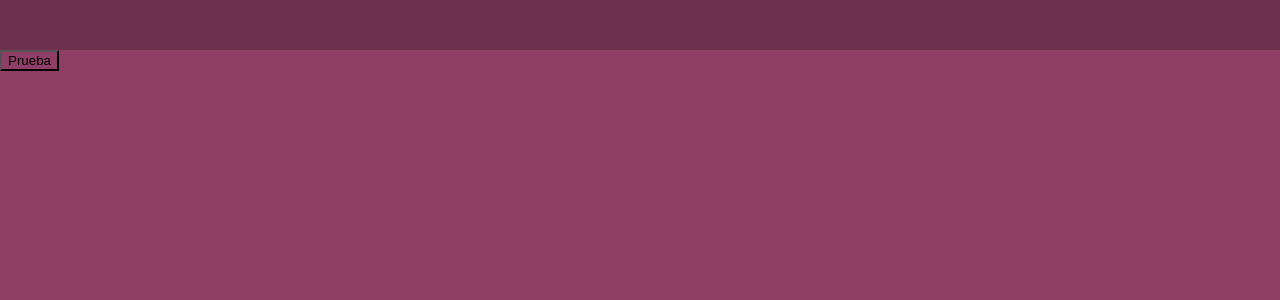
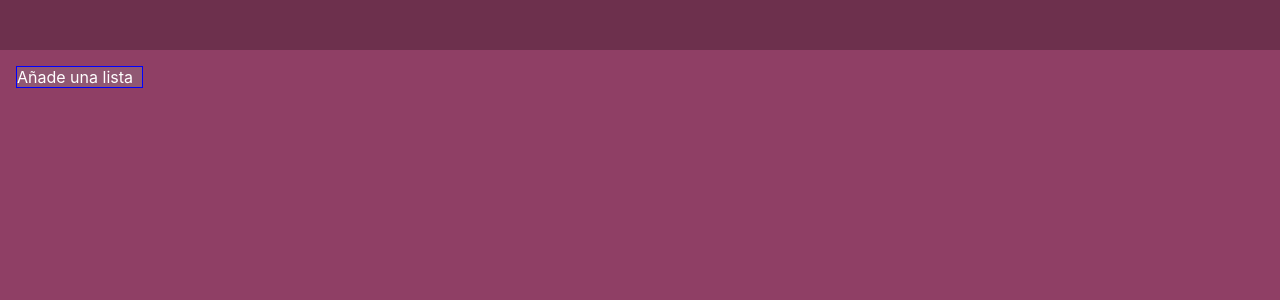
Before and after one commit to AridanyS/Drag-Drop, a React (Vite) app: page / in a window 1280 px wide. Shown: the top 300 px of the page. Built offline with nearby package versions, Linux system fonts and the light colour scheme.

Commit message:
cards component

```diff
--- a/index.html
+++ b/index.html
@@ -1,4 +1,4 @@
-<!doctype html>
+<!DOCTYPE html>
 <html lang="es">
   <head>
     <meta charset="UTF-8" />
@@ -6,15 +6,10 @@
     <meta name="viewport" content="width=device-width, initial-scale=1.0" />
     <title></title>
   </head>
+
   <body>
-    <header>
-
-    </header>
+    <header></header>
     <div id="root"></div>
     <script type="module" src="/src/main.jsx"></script>
-    <button>
-      Prueba
-    </button>
-
   </body>
 </html>
--- /dev/null
+++ b/src/components/Cards.css
@@ -0,0 +1,31 @@
+article {
+  height: auto;
+  display: flex;
+  margin: 1rem;
+}
+
+.card-box1 {
+  width: 10%;
+  border: 1px solid blue;
+  background-color: #905873;
+  cursor: pointer;
+}
+.card-box1:hover {
+  background-color: #8a3a61;
+  opacity: 0.8;
+}
+
+.addList {
+  background-color: #935579;
+  all: unset;
+  color: white;
+
+}
+.addList:hover {
+}
+input {
+  height: auto;
+  border-radius: 12px;
+  background-color: #22272b;
+  color: #abb6c3;
+}
--- /dev/null
+++ b/src/components/Cards.jsx
@@ -0,0 +1,20 @@
+export function Card() {
+  return (
+    <>
+      <article className="article-card1">
+        <section className="card-box1">
+
+          <button onClick={onClick} className="addList">Añade una lista</button>
+        </section>
+      </article>
+
+    </>
+  );
+}
+
+
+function onClick() {
+    return(
+    <input type="text" placeholder="Introduzca título de la lista"></input>)
+
+}
--- a/src/main.jsx
+++ b/src/main.jsx
@@ -1,12 +1,14 @@
 import React from 'react'
 import ReactDOM from 'react-dom/client'
-import App from './App.jsx'
-import './styles/app.css'
+//import App from './components/App.jsx'
+import { Card } from './components/Cards.jsx'
+import './components/Cards.css'
+import './styles/main.css'
 import './styles/header.css'
 
 
 ReactDOM.createRoot(document.getElementById('root')).render(
   <React.StrictMode>
-    <App />
+    <Card />
   </React.StrictMode>,
 )
--- a/src/styles/app.css
+++ /dev/null
@@ -1,4 +0,0 @@
-*{
-    margin: 0;
-    background-color: #8F3F65;
-}
--- /dev/null
+++ b/src/styles/main.css
@@ -0,0 +1,5 @@
+*{
+    margin: 0;
+    background-color: #8F3F65;
+    font-family: -apple-system, BlinkMacSystemFont, "Segoe UI", Roboto, "Noto Sans", Ubuntu, "Droid Sans", "Helvetica Neue", sans-serif;
+}
```
Also changed, not shown: src/components/App.jsx (renamed from src/App.jsx).
